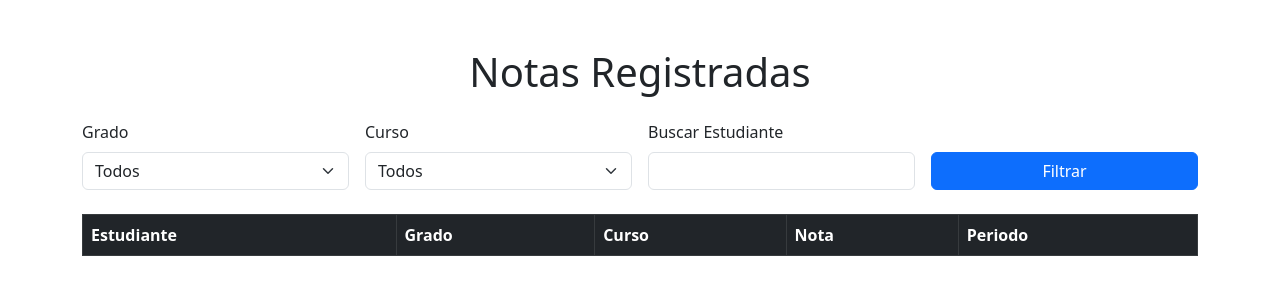
After one commit to Caritors/Registro-y-Consultas-de-Notas, a Flask app: page /notas_registradas in a window 1280 px wide. The commit adds this page. Shown: the top 300 px of the page. Run offline with Flask 3, Linux system fonts and the light colour scheme; data that the repository does not hold is empty.

Commit message:
cargo de cambios

```diff
--- a/notas_colegio/app.py
+++ b/notas_colegio/app.py
@@ -16,6 +16,14 @@ class Grado(db.Model):
     nombre = db.Column(db.String(100), nullable=False, unique=True)
     cursos = db.relationship('Curso', backref='grado', lazy=True)
 
+    # Método para serializar el objeto Grado a diccionario
+    def to_dict(self):
+        return {
+            'id': self.id,
+            'nombre': self.nombre,
+            'cursos': [curso.to_dict() for curso in self.cursos]  # Convertir los cursos relacionados
+        }
+
 class Curso(db.Model):
     __tablename__ = 'curso'
     id = db.Column(db.Integer, primary_key=True)
@@ -23,6 +31,17 @@ class Curso(db.Model):
     grado_id = db.Column(db.Integer, db.ForeignKey('grado.id'), nullable=False)
     estudiantes = db.relationship('Estudiante', backref='curso', lazy=True, cascade="all, delete-orphan")
     notas = db.relationship('Nota', backref='curso', lazy=True)
+
+    # Método para serializar el objeto Curso a diccionario
+    def to_dict(self):
+        return {
+            'id': self.id,
+            'nombre': self.nombre,
+            'grado_id': self.grado_id,
+            'estudiantes': [estudiante.to_dict() for estudiante in self.estudiantes],  # Convertir estudiantes relacionados
+            'notas': [nota.to_dict() for nota in self.notas]  # Convertir notas relacionadas
+        }
+
 
 class Estudiante(db.Model):
     __tablename__ = 'estudiante'
@@ -50,6 +69,11 @@ class Nota(db.Model):
     periodo = db.Column(db.String(100), nullable=False)
     estudiante_id = db.Column(db.Integer, db.ForeignKey('estudiante.id'), nullable=False)
     curso_id = db.Column(db.Integer, db.ForeignKey('curso.id'), nullable=False)
+
+    # Elimina o comenta esta línea duplicada
+    # estudiante = db.relationship('Estudiante', backref='notas')  # Esta línea es innecesaria
+
+
 
 class Usuario(db.Model):
     id = db.Column(db.Integer, primary_key=True)
@@ -184,14 +208,8 @@ def ingreso_materia():
         nombre = request.form['nombre']
         intensidad_horaria = request.form['intensidad_horaria']
         descripcion = request.form['descripcion']
-        curso_id = request.form.get('curso_id')
+        curso_id = request.form['curso_id']
 
-        # Verificar que todos los campos estén completos
-        if not curso_id or not nombre or not intensidad_horaria or not descripcion:
-            flash('Todos los campos son obligatorios', 'danger')
-            return redirect(url_for('ingreso_materia'))
-
-        # Crear y guardar la nueva materia
         nueva_materia = Materia(
             nombre=nombre,
             intensidad_horaria=intensidad_horaria,
@@ -200,12 +218,14 @@ def ingreso_materia():
         )
         db.session.add(nueva_materia)
         db.session.commit()
+
         flash('Materia registrada exitosamente', 'success')
-        return redirect(url_for('lista_materias'))  # Redirigir a la lista de materias
+        return redirect(url_for('materias_registradas'))  # Redirige después de guardar
 
-    # Obtener todos los grados con sus respectivos cursos
-    grados = Grado.query.all()
+    # Si es GET, mostrar formulario
+    grados = Grado.query.options(db.joinedload(Grado.cursos)).all()
     return render_template('ingreso_materia.html', grados=grados)
+
 
 
 
@@ -273,6 +293,38 @@ def materias_registradas():
     ).all()
     return render_template('materias_registradas.html', grados=grados)
 
+@app.route('/notas_registradas', methods=['GET'])
+def notas_registradas():
+    grados = Grado.query.options(db.joinedload(Grado.cursos)).all()
+
+    # Convertir grados y cursos a diccionarios
+    grados_data = [grado.to_dict() for grado in grados]
+
+    grado_id = request.args.get('grado')
+    curso_id = request.args.get('curso')
+    buscar = request.args.get('buscar', '').strip().lower()
+
+    query = Nota.query.join(Estudiante).join(Curso).join(Grado)
+
+    if grado_id:
+        query = query.filter(Curso.grado_id == grado_id)
+    if curso_id:
+        query = query.filter(Nota.curso_id == curso_id)
+    if buscar:
+        query = query.filter(
+            (Estudiante.nombre.ilike(f'%{buscar}%')) |
+            (Estudiante.apellido.ilike(f'%{buscar}%'))
+        )
+
+    notas = query.all()
+
+    # Puedes convertir las notas a diccionario aquí si es necesario
+    notas_data = [nota.to_dict() for nota in notas]
+
+    return render_template('notas_registradas.html', notas=notas_data, grados=grados_data, grado_id=grado_id, curso_id=curso_id, buscar=buscar)
+
+
+
 
 
 # Inicializar tablas
--- a/notas_colegio/templates/ingreso_notas.html
+++ b/notas_colegio/templates/ingreso_notas.html
@@ -8,7 +8,8 @@
 </head>
 <body class="container mt-5">
 
-    <h1>Ingreso de Notas</h1>
+    <h1 class="text-center">Ingreso de Notas</h1>
+
     <!-- Logo centrado -->
     <div class="text-center mt-4 mb-4">
         <img src="{{ url_for('static', filename='img/logo_colegio') }}" alt="Logo del colegio" style="height: 100px;">
@@ -58,6 +59,9 @@
         </div>
 
         <button type="submit" class="btn btn-primary">Registrar Nota</button>
+        <a href="{{ url_for('notas_registradas') }}" class="btn btn-primary">Consultar Notas Registradas</a>
+
+
     </form>
 
     <script>
--- /dev/null
+++ b/notas_colegio/templates/notas_registradas.html
@@ -0,0 +1,90 @@
+<!DOCTYPE html>
+<html lang="es">
+<head>
+    <meta charset="UTF-8">
+    <title>Notas Registradas</title>
+    <link rel="stylesheet" href="https://cdn.jsdelivr.net/npm/bootstrap@5.3.0/dist/css/bootstrap.min.css">
+    <script src="https://code.jquery.com/jquery-3.6.0.min.js"></script>
+</head>
+<body class="container mt-5">
+
+    <h1 class="text-center mb-4">Notas Registradas</h1>
+
+    <form method="GET" class="row g-3 mb-4">
+        <div class="col-md-3">
+            <label class="form-label">Grado</label>
+            <select name="grado" id="grado" class="form-select">
+                <option value="">Todos</option>
+                {% for grado in grados %}
+                    <option value="{{ grado.id }}" {% if grado_id == grado.id|string %}selected{% endif %}>{{ grado.nombre }}</option>
+                {% endfor %}
+            </select>
+        </div>
+
+        <div class="col-md-3">
+            <label class="form-label">Curso</label>
+            <select name="curso" id="curso" class="form-select">
+                <option value="">Todos</option>
+                {% if grado_id %}
+                    {% for grado in grados %}
+                        {% if grado.id == grado_id|int %}
+                            {% for curso in grado.cursos %}
+                                <option value="{{ curso.id }}" {% if curso_id == curso.id|string %}selected{% endif %}>{{ curso.nombre }}</option>
+                            {% endfor %}
+                        {% endif %}
+                    {% endfor %}
+                {% endif %}
+            </select>
+        </div>
+
+        <div class="col-md-3">
+            <label class="form-label">Buscar Estudiante</label>
+            <input type="text" name="buscar" class="form-control" value="{{ buscar }}">
+        </div>
+
+        <div class="col-md-3 align-self-end">
+            <button type="submit" class="btn btn-primary w-100">Filtrar</button>
+        </div>
+    </form>
+
+    <table class="table table-bordered table-striped">
+        <thead class="table-dark">
+            <tr>
+                <th>Estudiante</th>
+                <th>Grado</th>
+                <th>Curso</th>
+                <th>Nota</th>
+                <th>Periodo</th>
+            </tr>
+        </thead>
+        <tbody>
+            {% for nota in notas %}
+            <tr>
+                <td>{{ nota.estudiante.nombre }} {{ nota.estudiante.apellido }}</td>
+                <td>{{ nota.curso.grado.nombre }}</td>
+                <td>{{ nota.curso.nombre }}</td>
+                <td>{{ nota.nota }}</td>
+                <td>{{ nota.periodo }}</td>
+            </tr>
+            {% endfor %}
+        </tbody>
+    </table>
+
+    <script>
+        // Cargar dinámicamente cursos al seleccionar grado
+        const cursosPorGrado = {{ grados|tojson }};
+        $('#grado').on('change', function() {
+            const gradoId = $(this).val();
+            const $curso = $('#curso');
+            $curso.empty().append('<option value="">Todos</option>');
+            if (gradoId) {
+                const grado = cursosPorGrado.find(g => g.id == gradoId);
+                grado.cursos.forEach(curso => {
+                    $curso.append(`<option value="${curso.id}">${curso.nombre}</option>`);
+                });
+            }
+        });
+    </script>
+
+</body>
+</html>
```
Also changed, not shown: notas_colegio/templates/lista_materias.html (+24 -15 lines).
